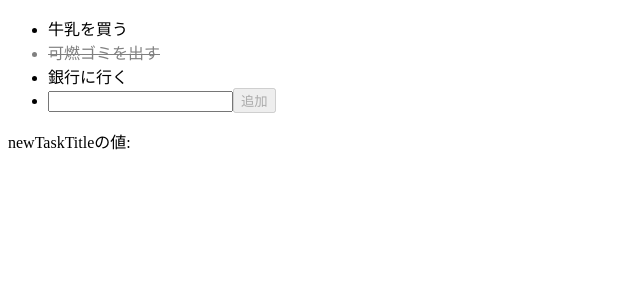
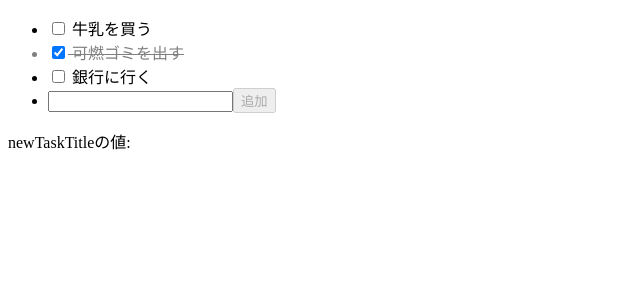
Before and after one commit to ttskch/angular-todo, an Angular app: page / in a window 1280 px wide. Shown: the top 300 px of the page, without its empty margins (0-640 px from the left). Built offline with nearby package versions, Linux system fonts and the light colour scheme.

Commit message:
feat: 🎸 タスクの完了・未完了を変更できるように

```diff
--- a/src/app/app.component.html
+++ b/src/app/app.component.html
@@ -1,6 +1,9 @@
 <ul>
   <li *ngFor="let task of tasks" class="{{ task.done ? 'done' : '' }}">
-    {{ task.title }}
+    <label>
+      <input type="checkbox" [(ngModel)]="task.done">
+      {{ task.title }}
+    </label>
   </li>
   <li>
     <input type="text" [(ngModel)]="newTaskTitle" #title="ngModel" required>
```
